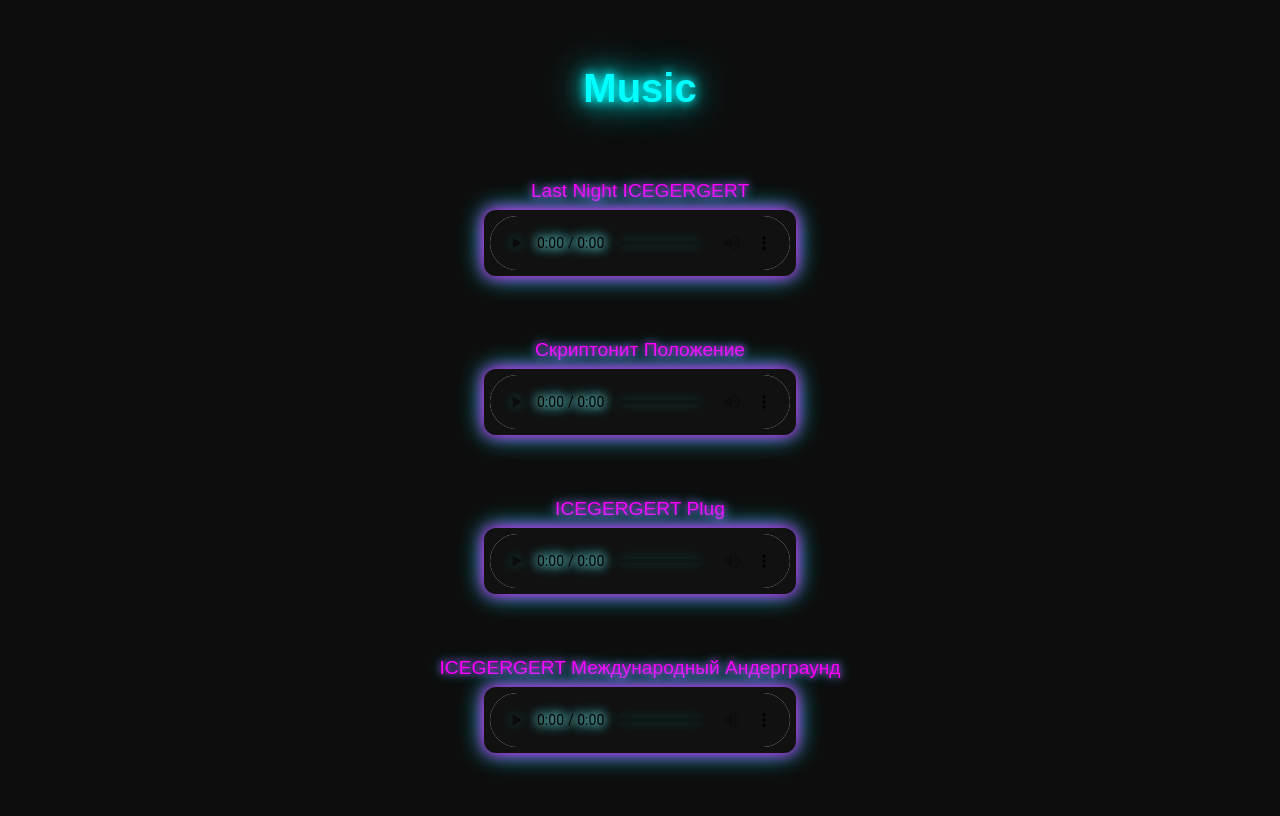
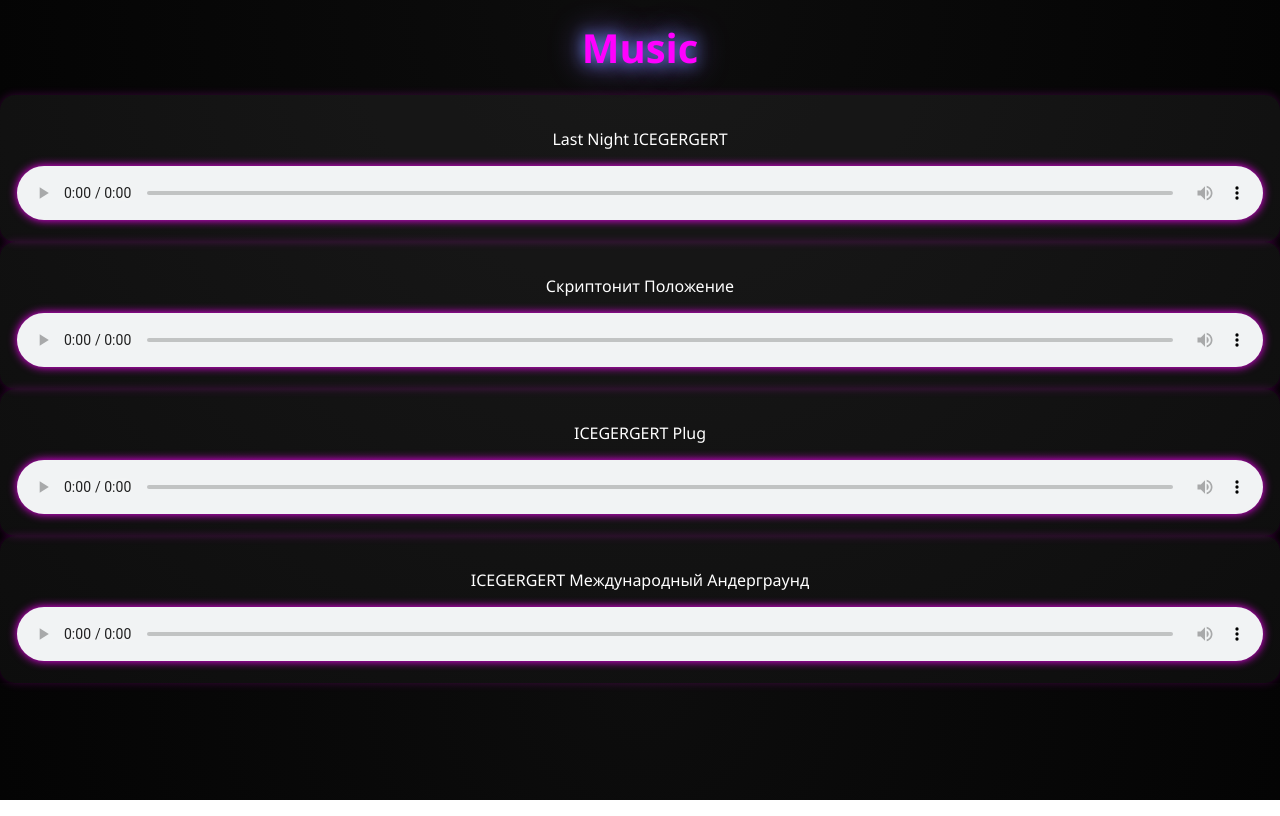
Before and after one commit to dulapdanu424-prog/Music-Neon, a plain HTML site: page index.html in a window 1280 px wide. Drawn offline with Linux system fonts and the light colour scheme.

Commit message:
Add files via upload

```diff
--- a/body.css
+++ b/body.css
@@ -1,51 +1,90 @@
+/* Фон и общий стиль */
 body {
-    background-color: #0d0d0d;
-    font-family: Arial, sans-serif;
-    color: #fff;
-    display: flex;
-    flex-direction: column;
-    align-items: center;
-    justify-content: center;
-    min-height: 100vh;
+  margin: 0;
+  font-family: "Segoe UI", Tahoma, Geneva, Verdana, sans-serif;
+  background: radial-gradient(circle at top, #0d0d0d, #000);
+  color: #fff;
+  text-align: center;
 }
 
+/* Заголовок */
 h1 {
-    font-size: 2.5em;
-    color: #0ff;
-    text-shadow: 0 0 10px #0ff, 0 0 20px #0ff, 0 0 40px #0ff;
-    margin-bottom: 30px;
+  font-size: 2.5rem;
+  margin: 20px 0;
+  color: #ff00ff;
+  text-shadow: 0 0 15px #ff00ff, 0 0 30px #00ffff;
+  animation: glow 3s infinite alternate;
 }
 
-.track {
-    margin: 20px 0;
-    text-align: center;
+@keyframes glow {
+  from {
+    text-shadow: 0 0 10px #ff00ff, 0 0 20px #00ffff;
+  }
+  to {
+    text-shadow: 0 0 20px #00ffff, 0 0 40px #ff00ff;
+  }
 }
 
-.title {
-    font-size: 1.2em;
-    margin-bottom: 8px;
-    color: #f0f;
-    text-shadow: 0 0 6px #f0f, 0 0 12px #0ff;
+/* Сетка */
+.grid {
+  display: grid;
+  grid-template-columns: repeat(4, 1fr);
+  gap: 20px;
+  max-width: 1600px;
+  margin: 0 auto;
+  padding: 20px;
 }
 
-audio {
-    width: 300px;
-    outline: none;
-    border-radius: 12px;
-    background: #111;
-    box-shadow: 0 0 15px #f0f, 0 0 25px #0ff;
-    padding: 6px;
+/* Каждая колонка */
+.column {
+  display: flex;
+  flex-direction: column;
+  gap: 20px;
 }
 
-audio::-webkit-media-controls-panel {
-    background: #111;
-    border-radius: 12px;
+/* Трек */
+.track {
+  background: rgba(255, 255, 255, 0.05);
+  border: 2px solid transparent;
+  border-radius: 15px;
+  padding: 15px;
+  transition: all 0.3s ease;
+  box-shadow: 0 0 10px rgba(255, 0, 255, 0.2);
 }
 
-audio::-webkit-media-controls-play-button,
-audio::-webkit-media-controls-timeline,
-audio::-webkit-media-controls-current-time-display,
-audio::-webkit-media-controls-time-remaining-display,
-audio::-webkit-media-controls-volume-slider {
-    filter: drop-shadow(0 0 6px #0ff);
+.track:hover {
+  border-color: #ff00ff;
+  box-shadow: 0 0 20px #ff00ff, 0 0 40px #00ffff;
+  transform: translateY(-5px);
 }
+
+/* Названия песен */
+.track h2 {
+  font-size: 1.1rem;
+  margin-bottom: 10px;
+  color: #00ffff;
+  text-shadow: 0 0 5px #00ffff, 0 0 10px #ff00ff;
+}
+
+/* Аудио-плеер */
+audio {
+  width: 100%;
+  filter: drop-shadow(0 0 5px #ff00ff);
+}
+
+/* 📱 Адаптив */
+@media (max-width: 1200px) {
+  .grid {
+    grid-template-columns: repeat(3, 1fr);
+  }
+}
+@media (max-width: 900px) {
+  .grid {
+    grid-template-columns: repeat(2, 1fr);
+  }
+}
+@media (max-width: 600px) {
+  .grid {
+    grid-template-columns: 1fr;
+  }
+}
```
Also changed, not shown: Untitled-1.html (added, +69 -0 lines).
